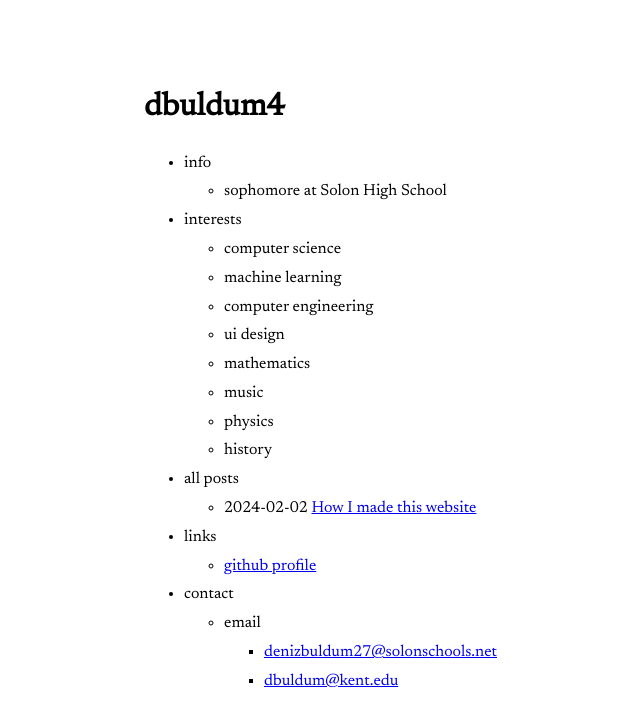
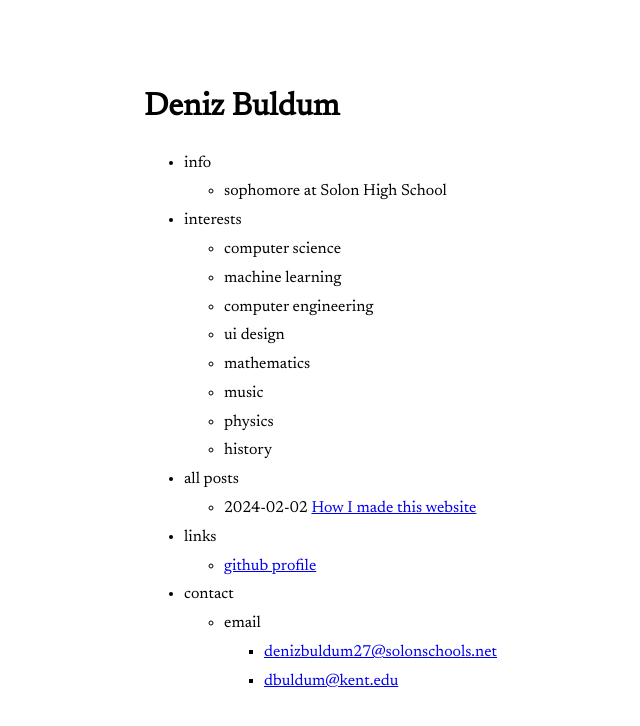
Before and after one commit to riggraz/no-style-please, a Jekyll site: the page built from index.md, in a window 1280 px wide. Shown: the top 726 px of the page, without its empty margins (176-816 px from the left). Built offline with Jekyll 4.4.1, drawn with Linux system fonts in a browser that asks for light colours.

Commit message:
changed name

```diff
--- a/_config.yml
+++ b/_config.yml
@@ -1,4 +1,4 @@
-title: dbuldum4 # name of the site
+title: Deniz Buldum # name of the site
 author: Deniz Buldum # name of site's author
 email: deniz.a.buldum@gmail.com # email of site's author
 url: https://dbuldum4.github.io # root address of the site
```
